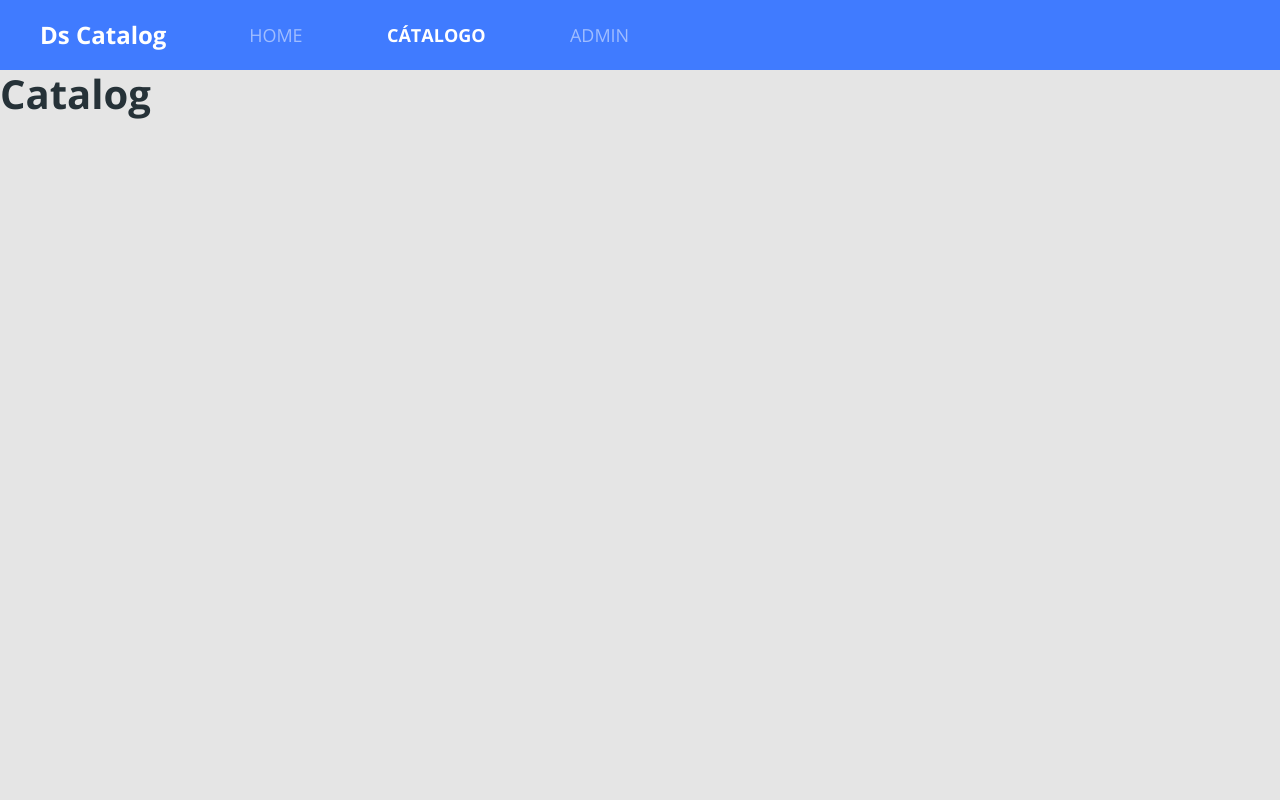
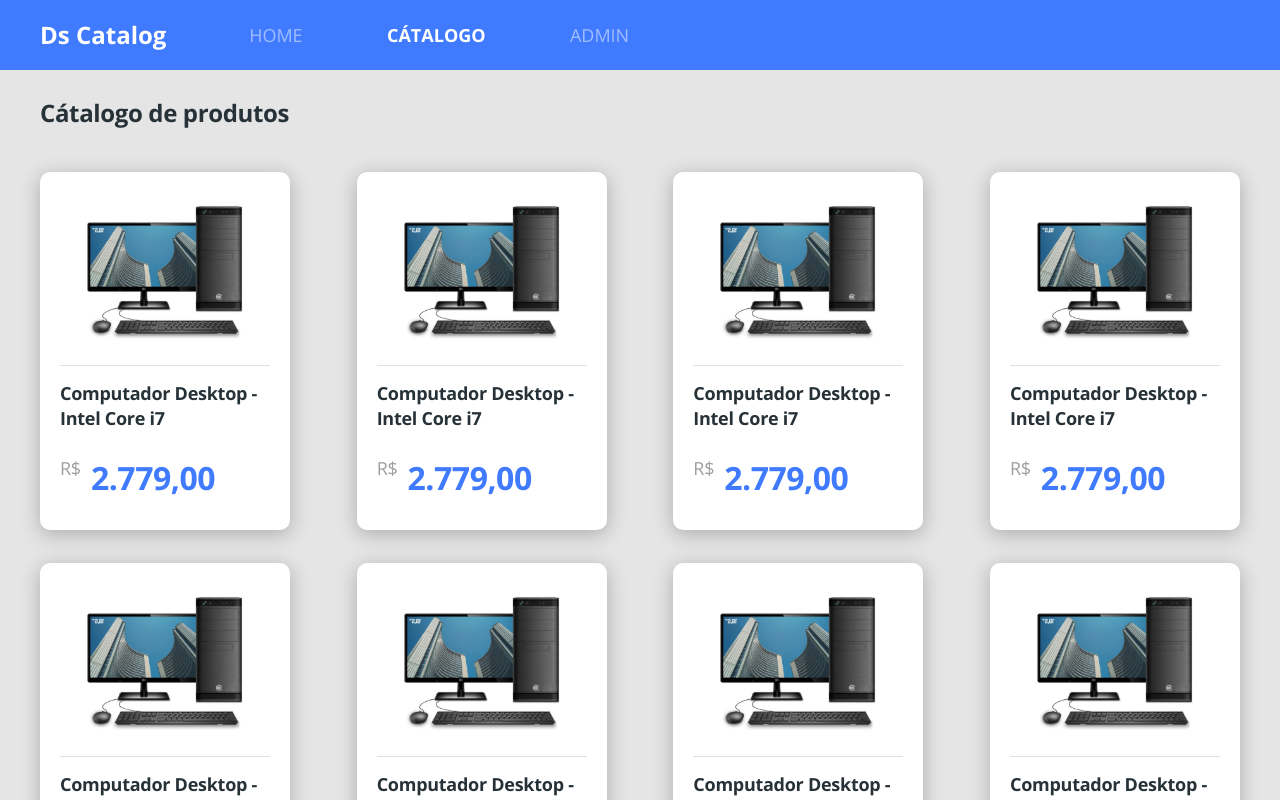
Before and after one commit to emerge8/DS-Catalog, a React (Create React App) app in the folder front-web/: page /catalog in a window 1280 px wide. Shown: the top 800 px of the page. Built offline with nearby package versions, Linux system fonts and the light colour scheme.

Commit message:
Finish product listing layout

```diff
--- a/front-web/src/app.scss
+++ b/front-web/src/app.scss
@@ -21,3 +21,15 @@
     color: unset;
   }
 }
+.border-radius-10 {
+  border-radius: 10px;
+}
+
+.border-radius-20 {
+  border-radius: 20px;
+}
+
+.card-base {
+  background-color: #FFF;
+  box-shadow: 0px 4px 20px rgba(0, 0, 0, 0.25);
+}
--- /dev/null
+++ b/front-web/src/pages/Catalog/components/ProductsCard/index.tsx
@@ -0,0 +1,19 @@
+import React from "react";
+import { ReactComponent as ProductImage } from '../../../../core/assets/images/product.svg'
+import './styles.scss'
+
+const ProductCard = () => (
+    <div className="card-base border-radius-10 product-card">
+        <ProductImage />
+        <div className="product-info">
+        <h6 className="product-name">
+            Computador Desktop - Intel Core i7
+        </h6>
+        <div className="product-price-container">
+            <span className="product-currency">R$</span>
+            <h3 className="product-price">2.779,00</h3>
+        </div>
+        </div>
+    </div>
+);
+export default ProductCard;
--- /dev/null
+++ b/front-web/src/pages/Catalog/components/ProductsCard/styles.scss
@@ -0,0 +1,32 @@
+.product-card{
+    padding: 20px 20px 30px 20px;
+    text-align: center;
+}
+.product-info {
+    border-top  : 1px solid #E1E1E1;
+    text-align: left;
+    padding-top: 15px;
+    margin-top: 15px;
+}
+.product-name {
+    font-size: 18px;
+    line-height: 25px;
+    letter-spacing: -0.015em;
+}
+.product-price-container{
+    margin-top: 25px;
+    display: flex;
+}
+.product-currency{
+    font-size: 18px;
+    line-height: 25px;
+    letter-spacing: -0.015em;
+    color: #9E9E9E;
+}
+.product-price{
+    font-size: 32px;
+    line-height: 44px;
+    letter-spacing: -0.015em;
+    color: #407BFF;
+    margin-left: 10px;
+}
--- a/front-web/src/pages/Catalog/index.tsx
+++ b/front-web/src/pages/Catalog/index.tsx
@@ -1,9 +1,25 @@
 import React from 'react';
+import ProductCard from './components/ProductsCard';
+import './styles.scss';
 
 const Catalog = () => (
-<div>
-    <h1>Catalog</h1>
-
+<div className="catalog-container">
+    <h1 className="catalog-title">
+        Cátalogo de produtos
+    </h1>
+    <div className="catalog-products">
+    <ProductCard />
+    <ProductCard />
+    <ProductCard />
+    <ProductCard />
+    <ProductCard />
+    <ProductCard />
+    <ProductCard />
+    <ProductCard />
+    <ProductCard />
+    <ProductCard />
+    </div>
 </div>
 );
+
 export default Catalog;
--- /dev/null
+++ b/front-web/src/pages/Catalog/styles.scss
@@ -0,0 +1,17 @@
+.catalog-container {
+    margin-top: 26px;
+    padding-left: 40px;
+    padding-right: 40px;
+}
+.catalog-title {
+    font-size: 24px;
+    line-height: 33px;
+    letter-spacing: -0.015em;
+}
+.catalog-products {
+    margin-top: 43px;
+    display: grid;
+    grid-template-columns: repeat(auto-fill, 250px);
+    grid-gap: 33px 20px;
+    justify-content: space-between;
+}
--- a/front-web/src/pages/Home/index.tsx
+++ b/front-web/src/pages/Home/index.tsx
@@ -6,7 +6,7 @@
 
 const Home = () => (
     <div className="home-container">
-        <div className="row home-content">
+        <div className="row home-content card-base border-radius-20">
             <div className="col-6">
                 <h1 className="text-title">
                     Conheça o melhor<br /> cátalogo de produtos
--- a/front-web/src/pages/Home/styles.scss
+++ b/front-web/src/pages/Home/styles.scss
@@ -5,9 +5,6 @@
 };
 
 .home-content {
-    background-color: #FFF;
-    box-shadow: 0px 4px 20px rgba(0, 0, 0, 0.25);
-    border-radius: 20px;
     padding-top: 155px;
     padding-bottom: 150px;
     padding-left: 100px;
```
Also changed, not shown: front-web/src/core/assets/images/product.svg (added).
